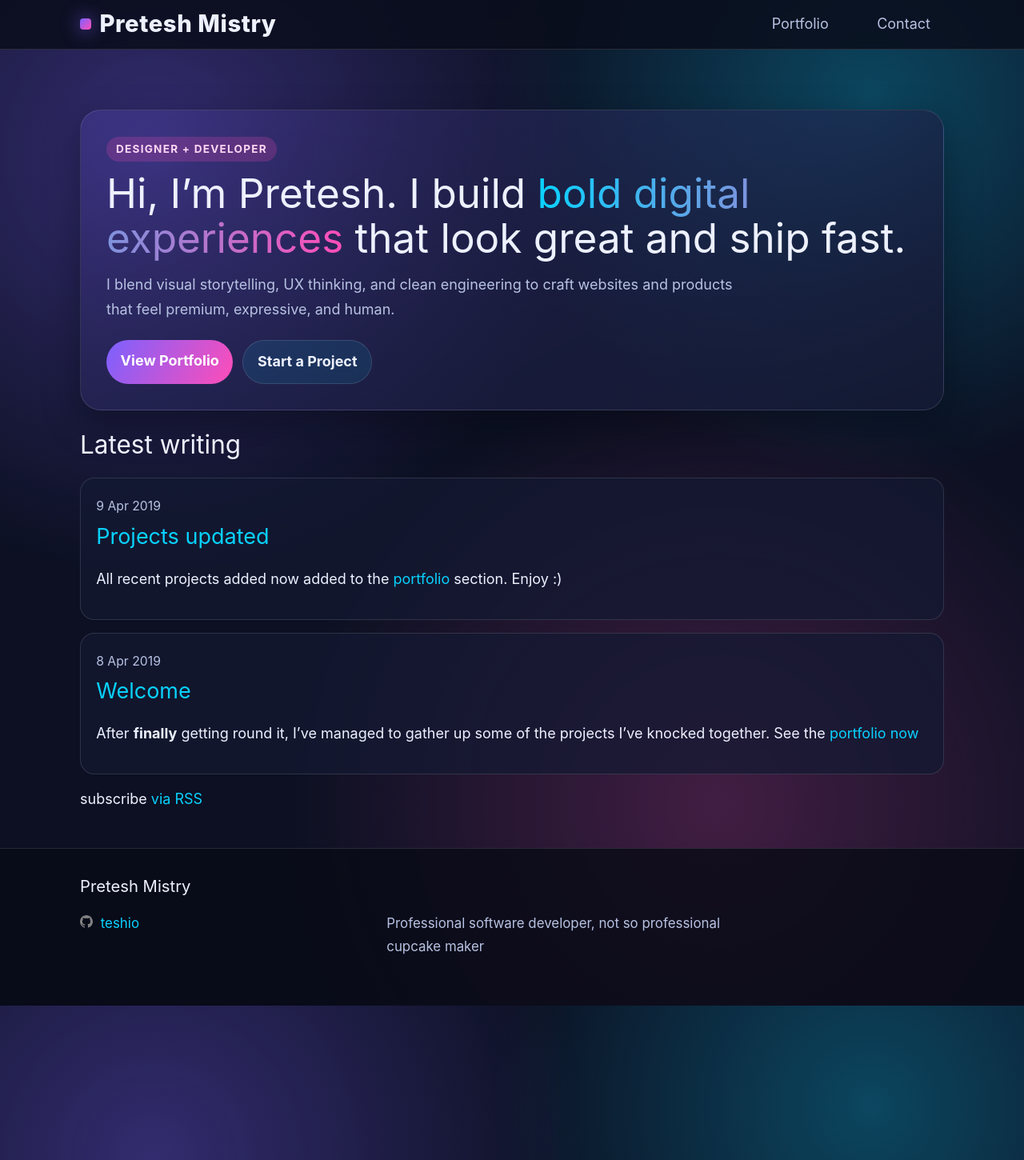
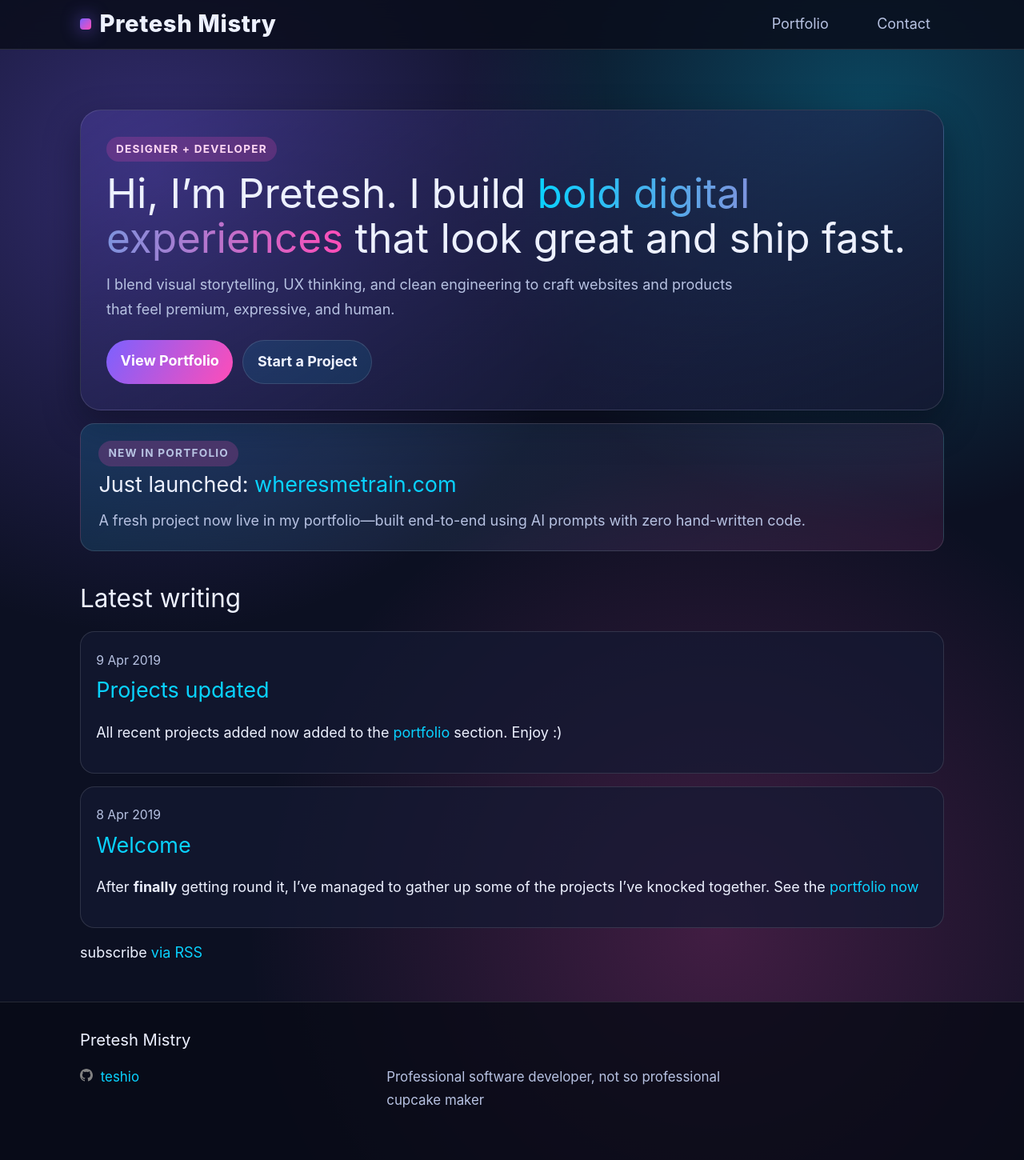
Before and after one commit to teshio/teshio.github.io, a Jekyll site: the page built from index.md, in a window 1280 px wide. Shown: the whole page at 80% size. Built offline with Jekyll 4.4.1, drawn with Linux system fonts in a browser that asks for light colours; nearby versions of some CDN libraries.

Commit message:
Add wheresmetrain portfolio entry and highlight new addition

```diff
--- a/assets/main.scss
+++ b/assets/main.scss
@@ -230,3 +230,20 @@ h1, h2, h3, h4 {
     margin: 0;
   }
 }
+
+.new-project-highlight {
+  margin: 1rem 0 2rem;
+  padding: 1.3rem 1.4rem;
+  border-radius: 18px;
+  border: 1px solid var(--card-border);
+  background: linear-gradient(140deg, rgba(9, 210, 255, 0.14), rgba(255, 77, 184, 0.1));
+}
+
+.new-project-highlight h2 {
+  margin-bottom: 0.5rem;
+}
+
+.new-project-highlight p {
+  margin-bottom: 0;
+  color: var(--text-soft);
+}
--- a/index.md
+++ b/index.md
@@ -12,3 +12,9 @@ list_title: Latest writing
     <a class="button-secondary" href="/contact">Start a Project</a>
   </div>
 </section>
+
+<section class="new-project-highlight">
+  <p class="hero-kicker">New in Portfolio</p>
+  <h2>Just launched: <a href="https://www.wheresmetrain.com">wheresmetrain.com</a></h2>
+  <p>A fresh project now live in my portfolio—built end-to-end using AI prompts with zero hand-written code.</p>
+</section>
```
Also changed, not shown: portfolio.md (+7 -1 lines).
